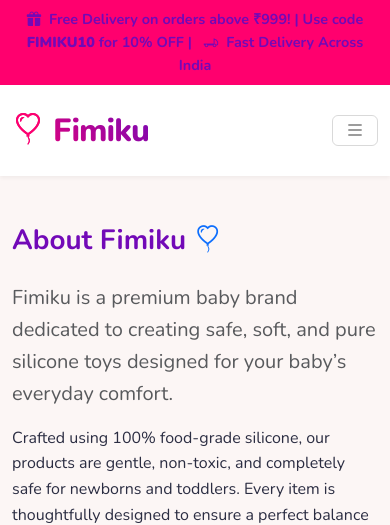
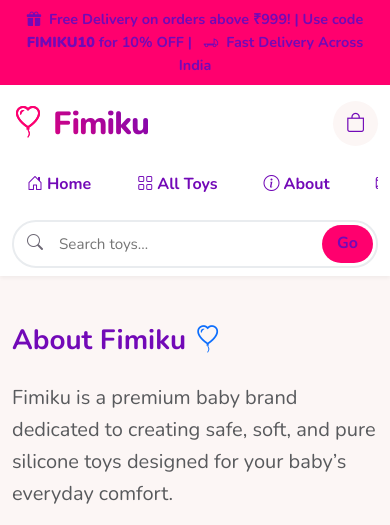
Before and after one commit to saroai/ecom, a Django app: page /about/ in a window 390 px wide. Shown: the top 525 px of the page. Run offline with Django 5.2, Linux system fonts and the light colour scheme; a user stored in the database is signed in.

Commit message:
Removed hamburger menu, added direct horizontal scrolling navbar links for mobile

```diff
--- a/templates/base.html
+++ b/templates/base.html
@@ -34,100 +34,69 @@
 </div>
 
 <!-- ═══════════════════════════════════════
-     NAVBAR
+     NAVBAR (DIRECT ACCESS - NO HAMBURGER MENU)
 ═══════════════════════════════════════ -->
-<nav class="navbar navbar-expand-lg toy-navbar sticky-top" id="mainNavbar">
-  <div class="container">
+<nav class="navbar navbar-expand toy-navbar sticky-top py-2" id="mainNavbar">
+  <div class="container d-flex flex-column flex-lg-row align-items-start align-items-lg-center">
+
+    <!-- Top Row: Logo, Search, Cart -->
+    <div class="d-flex w-100 justify-content-between align-items-center mb-2 mb-lg-0">
       <!-- Logo -->
       <a class="navbar-brand toy-logo" href="{% url 'home' %}">
         <span class="logo-icon"><i class="bi bi-balloon-heart"></i></span>
         <span class="logo-text">Fimi<span class="logo-accent">ku</span></span>
       </a>
 
-    <!-- Search Bar (Desktop) -->
-    <form class="search-form d-none d-lg-flex" action="{% url 'products' %}" method="GET">
-      <div class="search-wrapper">
+      <!-- Search Bar -->
+      <form class="search-form flex-grow-1 mx-3 d-none d-lg-flex" action="{% url 'products' %}" method="GET">
+        <div class="search-wrapper w-100">
           <i class="bi bi-search search-icon"></i>
-        <input type="text" name="q" class="search-input" placeholder="Search toys, brands, age groups…"
-               value="{{ request.GET.q|default:'' }}"/>
+          <input type="text" name="q" class="search-input" placeholder="Search toys, brands, age groups…" value="{{ request.GET.q|default:'' }}"/>
           <button type="submit" class="search-btn">Search</button>
         </div>
       </form>
 
-    <!-- Toggler -->
-    <button class="navbar-toggler" type="button" data-bs-toggle="collapse" data-bs-target="#navMenu">
-      <i class="bi bi-list"></i>
-    </button>
-
-    <!-- Nav Links -->
-    <div class="collapse navbar-collapse" id="navMenu">
-      <ul class="navbar-nav ms-auto align-items-center gap-1">
-        <li class="nav-item"><a class="nav-link" href="{% url 'home' %}">Home</a></li>
-        <li class="nav-item dropdown">
-          <a class="nav-link dropdown-toggle" href="#" data-bs-toggle="dropdown">Categories</a>
-          <ul class="dropdown-menu toy-dropdown">
-            <li><a class="dropdown-item" href="{% url 'products' %}?category=teething"><i class="bi bi-emoji-smile me-2"></i> Teething Toys</a></li>
-            <li><a class="dropdown-item" href="{% url 'products' %}?category=bath"><i class="bi bi-droplet me-2"></i> Bath Toys</a></li>
-            <li><a class="dropdown-item" href="{% url 'products' %}?category=feeding"><i class="bi bi-cup-straw me-2"></i> Feeding Accessories</a></li>
-            <li><a class="dropdown-item" href="{% url 'products' %}?category=sensory"><i class="bi bi-stars me-2"></i> Sensory Learning</a></li>
-          </ul>
-        </li>
-        <li class="nav-item"><a class="nav-link" href="{% url 'products' %}">All Toys</a></li>
-        <li class="nav-item"><a class="nav-link" href="{% url 'about' %}">About</a></li>
-        <li class="nav-item"><a class="nav-link" href="{% url 'contact' %}">Contact</a></li>
-
-        <!-- Auth -->
-        {% if user.is_authenticated %}
-          <li class="nav-item dropdown">
-            <a class="nav-link dropdown-toggle nav-user" href="#" data-bs-toggle="dropdown">
-              <i class="bi bi-person-circle"></i> {{ user.first_name|default:user.username }}
-            </a>
-            <ul class="dropdown-menu toy-dropdown dropdown-menu-end">
-              <li><a class="dropdown-item" href="{% url 'your_orders' %}"><i class="bi bi-box-seam me-2"></i>My Orders</a></li>
-              <li><a class="dropdown-item" href="{% url 'wishlist' %}"><i class="bi bi-heart me-2"></i>Wishlist</a></li>
-              {% if user.is_superuser %}
-              <li><hr class="dropdown-divider"/></li>
-              <li><a class="dropdown-item text-warning" href="{% url 'order_dashboard' %}"><i class="bi bi-speedometer2 me-2"></i>Order Dashboard</a></li>
-              <li><a class="dropdown-item text-warning" href="/admin/"><i class="bi bi-gear me-2"></i>Admin Panel</a></li>
-              {% endif %}
-              <li><hr class="dropdown-divider"/></li>
-              <li><a class="dropdown-item text-danger" href="{% url 'account_logout' %}"><i class="bi bi-box-arrow-right me-2"></i>Logout</a></li>
-            </ul>
-          </li>
-          <li class="nav-item">
-            <a href="{% url 'wishlist' %}" class="nav-icon-btn">
-              <i class="bi bi-heart"></i>
-            </a>
-          </li>
-        {% else %}
-          <li class="nav-item">
-            <a href="{% url 'account_login' %}" class="btn btn-outline-primary btn-sm nav-auth-btn">Login</a>
-          </li>
-          <li class="nav-item">
-            <a href="{% url 'account_signup' %}" class="btn btn-primary btn-sm nav-auth-btn">Sign Up</a>
-          </li>
-        {% endif %}
-
-        <!-- Cart Icon -->
-        <li class="nav-item">
-          <a href="{% url 'cart_summary' %}" class="nav-icon-btn cart-icon-btn">
+      <!-- Cart Icon (Always visible on right) -->
+      <a href="{% url 'cart_summary' %}" class="nav-icon-btn cart-icon-btn ms-auto">
         <i class="bi bi-bag"></i>
         {% if cart_count > 0 %}
         <span class="cart-badge">{{ cart_count }}</span>
         {% endif %}
       </a>
-        </li>
+    </div>
+
+    <!-- Bottom Row (Mobile) / Right Side (Desktop): Direct Nav Links -->
+    <div class="w-100 overflow-hidden">
+      <ul class="navbar-nav flex-row overflow-x-auto flex-nowrap align-items-center gap-3 no-scrollbar pb-1">
+        <li class="nav-item"><a class="nav-link text-nowrap" href="{% url 'home' %}"><i class="bi bi-house-door me-1"></i>Home</a></li>
+        <li class="nav-item"><a class="nav-link text-nowrap" href="{% url 'products' %}"><i class="bi bi-grid me-1"></i>All Toys</a></li>
+        <li class="nav-item"><a class="nav-link text-nowrap" href="{% url 'about' %}"><i class="bi bi-info-circle me-1"></i>About</a></li>
+        <li class="nav-item"><a class="nav-link text-nowrap" href="{% url 'contact' %}"><i class="bi bi-envelope me-1"></i>Contact</a></li>
+
+        <!-- Auth -->
+        {% if user.is_authenticated %}
+          <li class="nav-item"><a class="nav-link text-nowrap" href="{% url 'your_orders' %}"><i class="bi bi-person-circle me-1"></i>Profile</a></li>
+          <li class="nav-item"><a class="nav-link text-nowrap" href="{% url 'wishlist' %}"><i class="bi bi-heart me-1"></i>Wishlist</a></li>
+          {% if user.is_superuser %}
+            <li class="nav-item"><a class="nav-link text-nowrap text-warning" href="{% url 'order_dashboard' %}"><i class="bi bi-speedometer2 me-1"></i>Dashboard</a></li>
+          {% endif %}
+          <li class="nav-item"><a class="nav-link text-nowrap text-danger" href="{% url 'account_logout' %}"><i class="bi bi-box-arrow-right me-1"></i>Logout</a></li>
+        {% else %}
+          <li class="nav-item"><a href="{% url 'account_login' %}" class="btn btn-outline-primary btn-sm nav-auth-btn text-nowrap ms-2">Login</a></li>
+          <li class="nav-item"><a href="{% url 'account_signup' %}" class="btn btn-primary btn-sm nav-auth-btn text-nowrap">Sign Up</a></li>
+        {% endif %}
       </ul>
+    </div>
 
-      <!-- Mobile Search -->
-      <form class="search-form d-lg-none mt-3" action="{% url 'products' %}" method="GET">
+    <!-- Mobile Search (Direct access below nav links) -->
+    <form class="search-form d-lg-none w-100 mt-2" action="{% url 'products' %}" method="GET">
       <div class="search-wrapper">
         <i class="bi bi-search search-icon"></i>
-          <input type="text" name="q" class="search-input" placeholder="Search toys…"/>
+        <input type="text" name="q" class="search-input" placeholder="Search toys…" value="{{ request.GET.q|default:'' }}"/>
         <button type="submit" class="search-btn">Go</button>
       </div>
     </form>
-    </div>
+
   </div>
 </nav>
 
```
Lines whose indentation alone changed are shown as unchanged.
